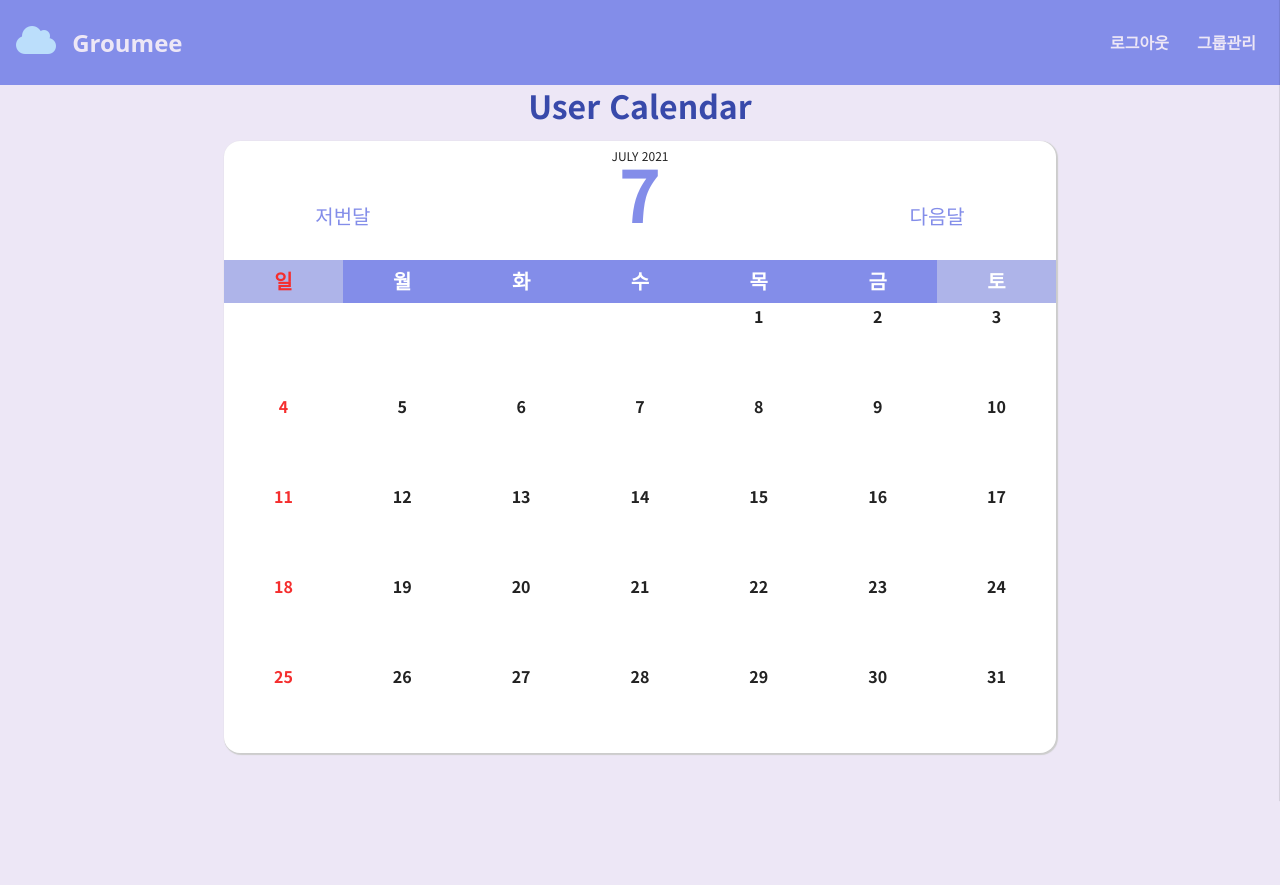
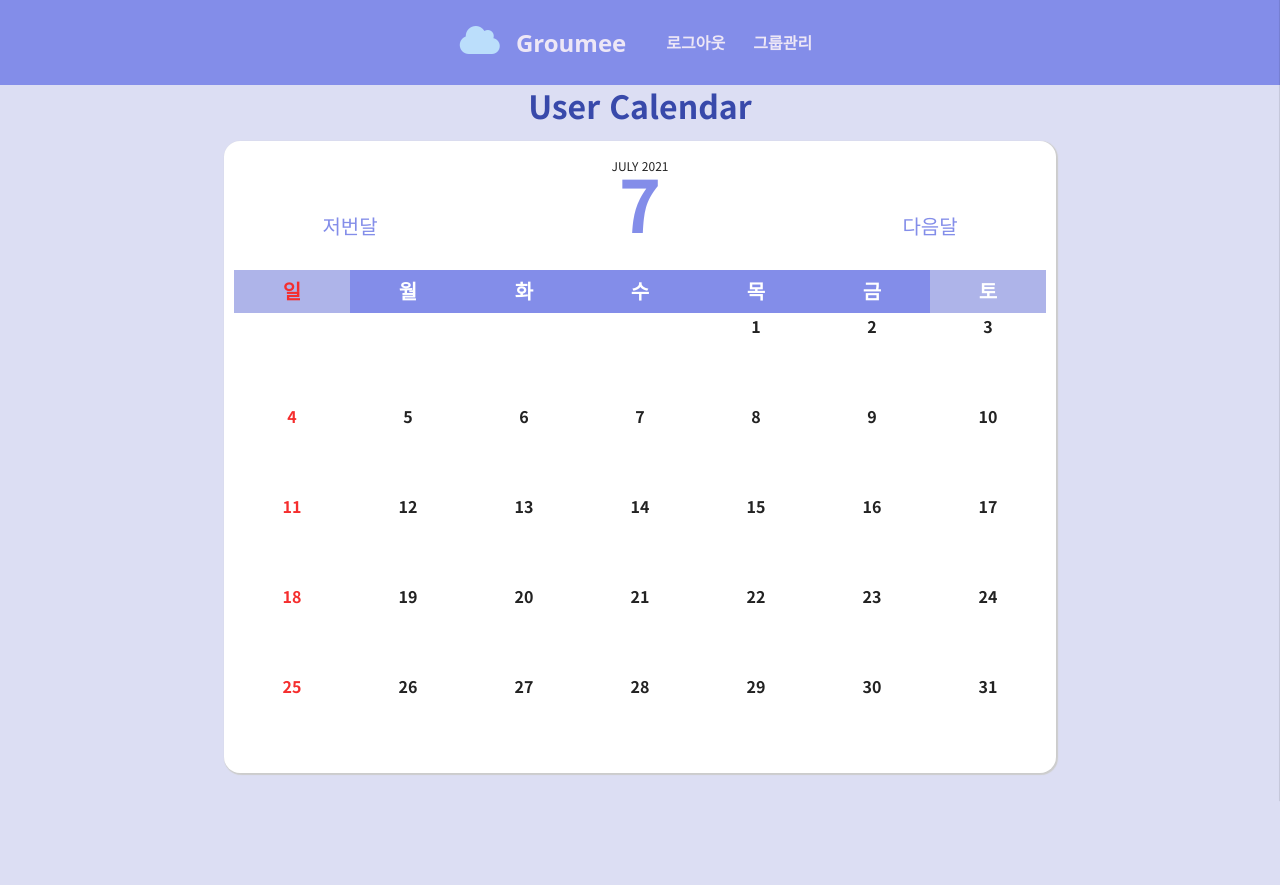
Before and after one commit to kminzy/Heroku_Groumee, a Django app: page /usercalendar/ in a window 1280 px wide. Run offline with Django 3.2, Linux system fonts and the light colour scheme; a user stored in the database is signed in; data comes from the database, SQL or seed files in the repository; both versions use the stored data as it was after the commit; some libraries are stand-ins or nearby versions.

Commit message:
부트스트랩 css 충돌오류 수정

```diff
--- a/calendarproject/calendarproject/templates/base.html
+++ b/calendarproject/calendarproject/templates/base.html
@@ -3,6 +3,9 @@
 {%load static%}
 
 <head>
+    <script src="https://ajax.googleapis.com/ajax/libs/jquery/1.8.3/jquery.min.js"></script>
+    <script src="https://cdn.jsdelivr.net/npm/bootstrap@5.0.2/dist/js/bootstrap.bundle.min.js"></script>
+    <link href="https://cdn.jsdelivr.net/npm/bootstrap@5.0.2/dist/css/bootstrap.min.css" rel="stylesheet" />
     <link rel="stylesheet" href='{% static "css/base.css" %}' />
     {% block extrahead %} {% endblock %}
     <meta charset="UTF-8" />
@@ -11,9 +14,6 @@
     <link rel="preconnect" href="https://fonts.googleapis.com" />
     <link rel="preconnect" href="https://fonts.gstatic.com" crossorigin />
     <link href="https://fonts.googleapis.com/css2?family=Noto+Sans+KR:wght@100;400;700&display=swap" rel="stylesheet" />
-    <script src="https://cdn.jsdelivr.net/npm/bootstrap@5.0.2/dist/js/bootstrap.bundle.min.js"></script>
-    <link href="https://cdn.jsdelivr.net/npm/bootstrap@5.0.2/dist/css/bootstrap.min.css" rel="stylesheet" />
-    <script src="https://ajax.googleapis.com/ajax/libs/jquery/1.8.3/jquery.min.js"></script>
     <script src="https://kit.fontawesome.com/6584921572.js" crossorigin="anonymous"></script>
     <title>Document</title>
 
@@ -62,6 +62,7 @@
 
     {% block content %}
     {% endblock %}
+
 </body>
 
 </html>
--- a/calendarproject/groupmeet/static/css/usercalendar.css
+++ b/calendarproject/groupmeet/static/css/usercalendar.css
@@ -3,18 +3,21 @@
 }
 
 html, body{
-    height: 100%;
-    margin: 0;
+    height: 100% !important;
+    margin: 0 !important;
 }
 
 body{
-    background-color: #dcdef3;
+    background-color: #dcdef3 !important;
 }
 
+table{             /* 부트스트랩 css 상쇄 */
+    caption-side: initial;
+    border-collapse: initial;
+}
 /* main-section */
 
 .main-section{
-    background-color:#ede7f6;
     font-family: 'Noto Sans KR', sans-serif;
     height: 100%;
     /* display: flex;
```
Also changed, not shown: calendarproject/db.sqlite3.
